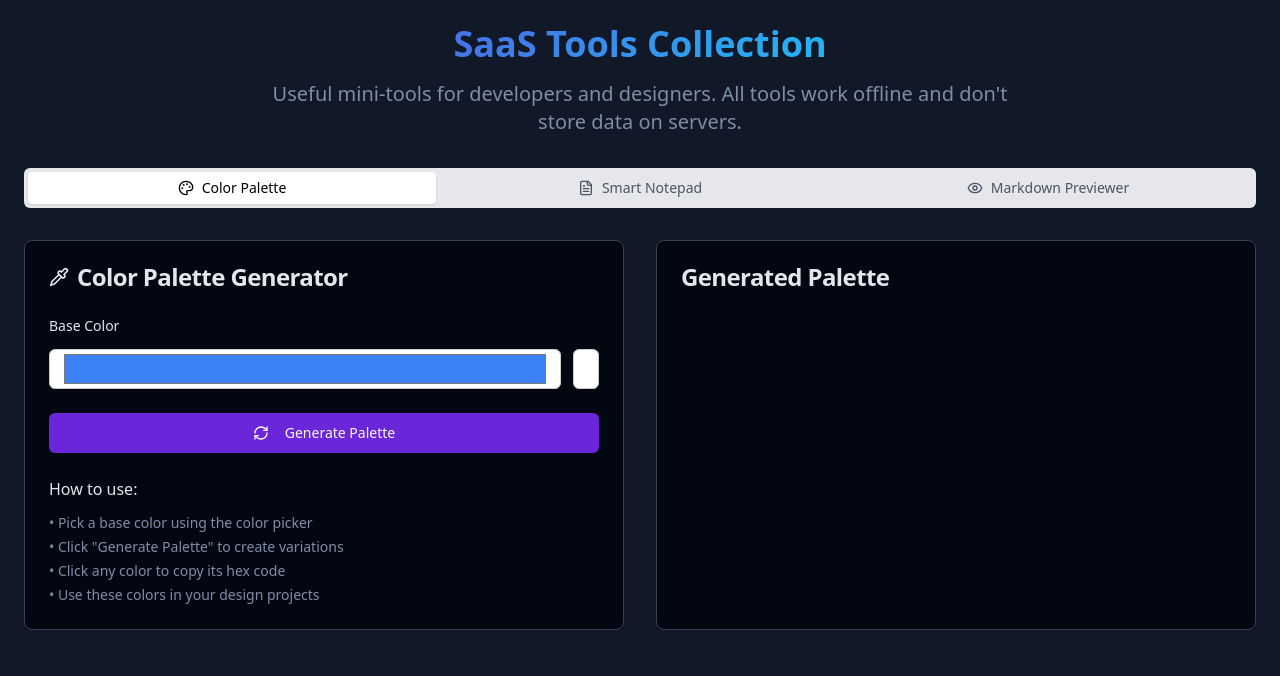
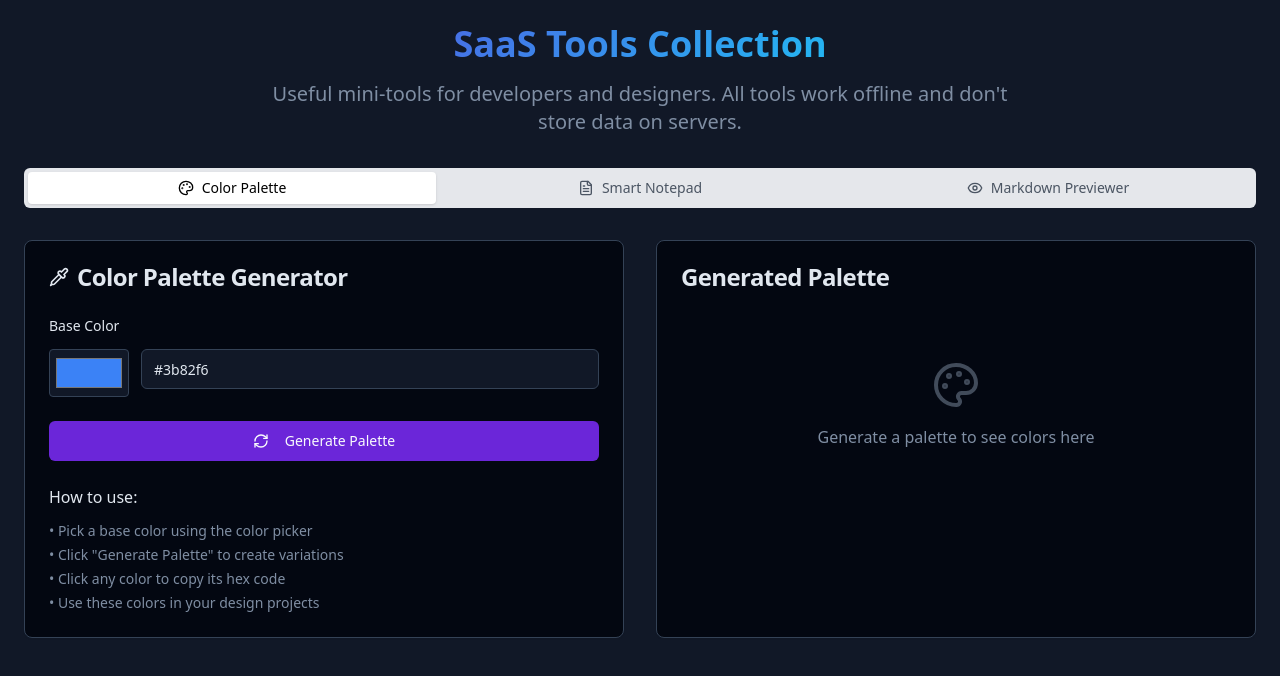
Before and after one commit to shivam86010/CreateNew, a React (Vite) app: page /saastools in a window 1280 px wide. Shown: the top 676 px of the page. Built offline with nearby package versions, Linux system fonts and the light colour scheme.

Commit message:
color piker will be done

```diff
--- a/src/Components/Ui/Input.jsx
+++ b/src/Components/Ui/Input.jsx
@@ -1,24 +1,25 @@
-import React from "react";
+import React, { forwardRef } from "react";
 
-const Input = React.forwardRef(({ type = "text", style = {}, ...props }, ref) => {
-  const defaultStyle = {
-    height: "40px",
-    width: "100%",
-    border: "1px solid #ccc",
-    borderRadius: "6px",
-    background: "#fff",
-    padding: "0 12px",
-    fontSize: "1rem",
-    outline: "none",
-    transition: "border 0.2s, box-shadow 0.2s",
-    boxSizing: "border-box",
-  };
+const Input = React.forwardRef(({className, type , ...props }, ref) => {
+
+  console.log("classname: ",className);
 
   return (
     <input
       type={type}
       ref={ref}
-      style={{ ...defaultStyle, ...style }}
+      className={`flex h-10 w-full rounded-md border border-input
+          bg-background px-3 py-2 text-base ring-offset-background
+          file:border-0 file:bg-transparent file:text-sm
+          file:font-medium file:text-foreground
+          placeholder:text-muted-foreground
+          focus-visible:outline-none focus-visible:ring-2
+
+          focus-visible:ring-ring focus-visible:ring-offset-2
+           disabled:cursor-not-allowed disabled:opacity-50
+           md:text-sm ${className} `}
+
+
       {...props}
     />
   );
--- a/src/Pages/SaasTools.jsx
+++ b/src/Pages/SaasTools.jsx
@@ -18,9 +18,55 @@ import {
   Pipette
 } from "lucide-react"
 
+import { useToast } from "../Hooks/use-toast";
 export default function SaasTools() {
-    const [colorPalette, setColorPalette] = useState([]);
-    const [baseColor, setBaseColor] = useState("#3b82f6");
+  const { toast } = useToast();
+  const [colorPalette, setColorPalette] = useState([]);
+  const [baseColor, setBaseColor] = useState("#3b82f6");
+
+  //generate color function
+  const generateColorPalette = ()=>{
+    const baseHex=baseColor.replace("#", ""); //remove #
+    const r=parseInt(baseHex.substring(0, 2), 16); //convert hexadecimal to decimal
+    const g=parseInt(baseHex.substring(2, 4), 16);
+    const b=parseInt(baseHex.substring(4, 6), 10);
+
+    const palette = [] ; //store all generated color variation
+    const variations = [      //generate variations
+      {name : "Base", factor : 1},
+      {name : "Light" , factor : 1.3},
+      {name : "Lighter" , factor : 1.6},
+      {name : "Dark" , factor : 0.7},
+      {name : "Darker", factor : 0.4},
+    ]
+
+    variations.forEach( variation => {
+      const newR = Math.min(255, Math.round(r*variation.factor));
+      const newG = Math.min(255, Math.round(g*variation.factor));
+      const newB = Math.min(255, Math.round(b*variation.factor));
+
+      const hex=`#${newR.toString(16).padStart(2, '0')}${newG.toString(16).padStart(2, '0')}${newB.toString(16).padStart(2, '0')}`;
+      palette.push(hex);
+    });
+
+    //add complementary color (opposite cycle of rgb)
+    const complementaryR = 255-r;
+    const complementaryG = 255-g;
+    const complementaryB = 255-b;
+    const complementary = `#${complementaryR.toString(16).padStart(2, '0')}${complementaryG.toString(16).padStart(2, '0')}${complementaryB.toString(16).padStart(2, '0')}`;
+     palette.push(complementary);
+    setColorPalette(palette);
+  }
+
+  //copy the clip
+  const copyToClipboard = (text) => {
+    navigator.clipboard.writeText(text);
+    toast({
+      title: "Copied!",
+      description: "Color code copied to clipboard",
+    });
+  };
+
 
   return (
     <div className="min-h-screen bg-background p-6">
@@ -68,19 +114,19 @@ export default function SaasTools() {
                         type="color"
                         value={baseColor}
                         onChange={(e) => setBaseColor(e.target.value)}
-                        className="w-20 h-12 p-1 border rounded cursor-pointer"
+                        className="!w-20 !h-12 !p-1 !border !rounded !cursor-pointer"
                       />
                       <Input
                         type="text"
                         value={baseColor}
                         onChange={(e) => setBaseColor(e.target.value)}
                         placeholder="#3b82f6"
-                        className="flex-1"
+                        className="!flex-1"
                       />
                     </div>
                   </div>
 
-                  <Button  className="w-full">
+                  <Button onClick={generateColorPalette}  className="w-full">
                     <RefreshCw className="w-4 h-4 mr-2" />
                     Generate Palette
                   </Button>
@@ -102,9 +148,9 @@ export default function SaasTools() {
                   <CardTitle>Generated Palette</CardTitle>
                 </CardHeader>
                 <CardContent>
-                  {/* {colorPalette.length > 0 ? (
+                  {colorPalette?.length > 0 ? (
                     <div className="grid grid-cols-2 gap-4">
-                      {colorPalette.map((color, index) => (
+                      {colorPalette?.map((color, index) => (
                         <div
                           key={index}
                           className="group cursor-pointer rounded-lg overflow-hidden border hover:scale-105 transition-transform"
@@ -128,7 +174,7 @@ export default function SaasTools() {
                       <Palette className="w-12 h-12 mx-auto mb-4 opacity-50" />
                       <p>Generate a palette to see colors here</p>
                     </div>
-                  )} */}
+                  )}
                 </CardContent>
               </Card>
             </div>
```
